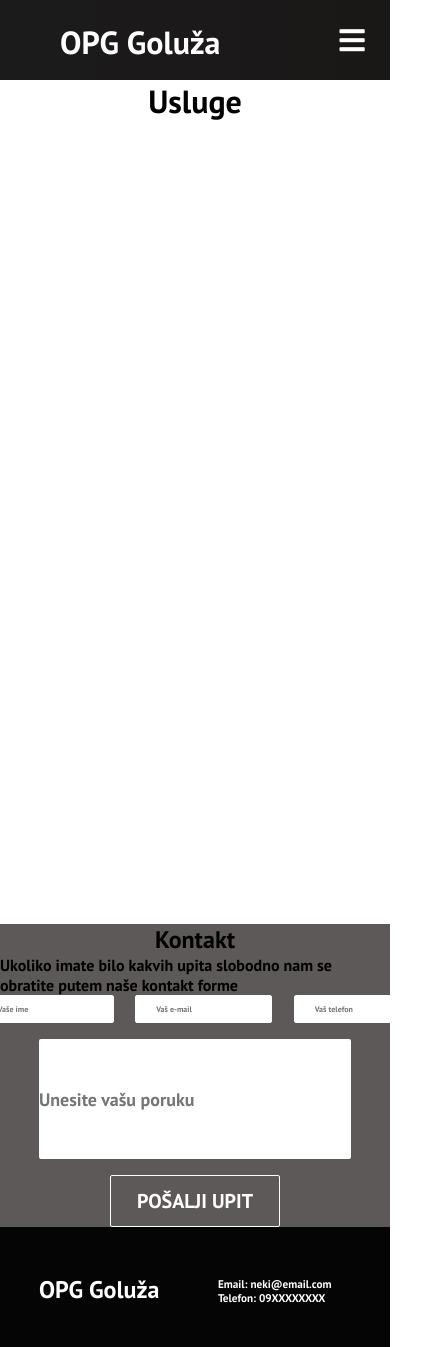
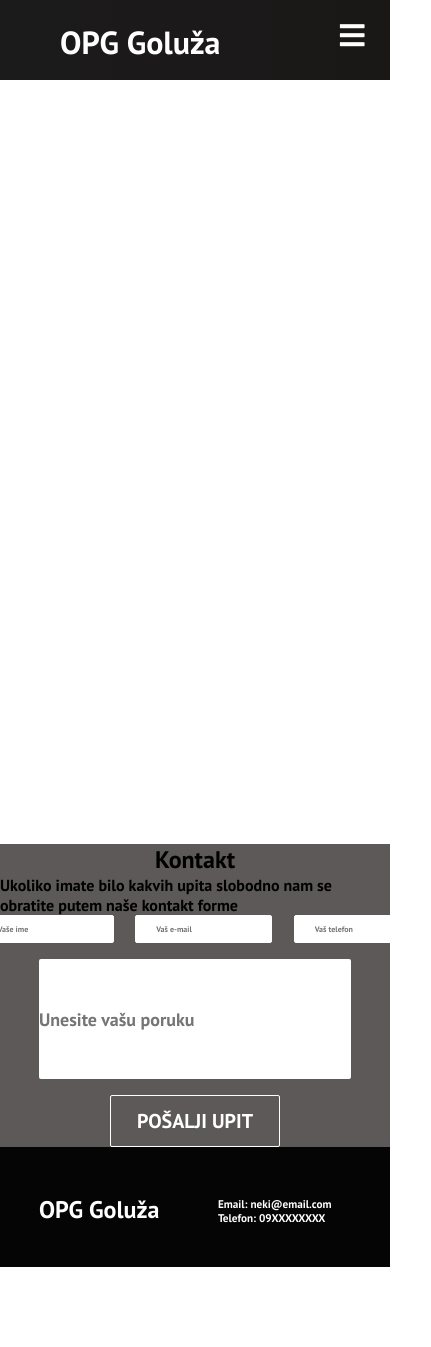
Before and after one commit to MarinB747/opg-website, a React (Create React App) app: page /usluge in a window 390 px wide. Shown: the whole page, 431 px wide, since content can reach past the window. After the commit the page ends 1267 px from the top, so only its background shows below. Built offline with nearby package versions, Linux system fonts and the light colour scheme.

Commit message:
owerflow-x i menu bar

```diff
--- a/public/index.html
+++ b/public/index.html
@@ -1,5 +1,5 @@
 <!DOCTYPE html>
-<html lang="en">
+<html lang="hr">
   <head>
     <meta charset="utf-8" />
     <link rel="icon" href="%PUBLIC_URL%/favicon.ico" />
@@ -17,34 +17,16 @@
     href="https://fonts.googleapis.com/css2?family=PT+Sans:wght@700&display=swap"
     rel="stylesheet"
   />
-    <!--
-      manifest.json provides metadata used when your web app is installed on a
-      user's mobile device or desktop. See https://developers.google.com/web/fundamentals/web-app-manifest/
-    -->
+
     <link rel="manifest" href="%PUBLIC_URL%/manifest.json" />
-    <!--
-      Notice the use of %PUBLIC_URL% in the tags above.
-      It will be replaced with the URL of the `public` folder during the build.
-      Only files inside the `public` folder can be referenced from the HTML.
 
-      Unlike "/favicon.ico" or "favicon.ico", "%PUBLIC_URL%/favicon.ico" will
-      work correctly both with client-side routing and a non-root public URL.
-      Learn how to configure a non-root public URL by running `npm run build`.
-    -->
-    <title>React App</title>
+
+    <title>OPG Goluža</title>
+    <meta data-n-head="ssr" name="keywords" content="Goluža, obrt, prirodno, sokovi, domaće, poljoprivreda, voće">
   </head>
   <body>
     <noscript>You need to enable JavaScript to run this app.</noscript>
     <div id="root"></div>
-    <!--
-      This HTML file is a template.
-      If you open it directly in the browser, you will see an empty page.
 
-      You can add webfonts, meta tags, or analytics to this file.
-      The build step will place the bundled scripts into the <body> tag.
-
-      To begin the development, run `npm start` or `yarn start`.
-      To create a production bundle, use `npm run build` or `yarn build`.
-    -->
   </body>
 </html>
--- a/src/App.css
+++ b/src/App.css
@@ -3,6 +3,7 @@
   margin: 0;
   padding: 0;
   font-family: 'PT Sans', sans-serif;
+  overflow-x: hidden;
 }
 
 .home,
--- a/src/Footer.css
+++ b/src/Footer.css
@@ -82,19 +82,6 @@ font-size: 2rem;
   font-size: 1.5rem;
 }
 
-@media only screen and (max-width: 400px){
-  .footer-container {
-    background-color: rgba(221, 211, 204, 0.733);
-    display: flex;
-    flex-direction: column;
-    justify-content: center;
-    align-self: center;
-  }
-
-
-}
-
-
 @media only screen and (max-width: 910px){
   .footer-input{
     justify-content: center;
--- a/src/components/CardItem.js
+++ b/src/components/CardItem.js
@@ -7,7 +7,7 @@ function CardItem(props) {
       <li className="cards__item">
       <Link className="cards__item__link" to={props.path}>
         <figure className="cards__item__pic-wrap" data-category={props.label}>
-          <img className="cards__item__img" alt="travel image" src={props.src}
+          <img className="cards__item__img" alt="/" src={props.src}
           />
         </figure>
         <div className="cards__item__info">
--- a/src/components/Navbar.css
+++ b/src/components/Navbar.css
@@ -5,9 +5,11 @@
   justify-content: center;
   align-items: center;
   font-size: 1.2rem;
-  position: sticky;
+  position: fixed;
   top: 0;
   z-index: 999;
+  width: 100%;
+  overflow-x: visible;
 }
 
 .navbar-container {
--- a/src/components/herosection.css
+++ b/src/components/herosection.css
@@ -4,18 +4,19 @@ video {
   height: 100%;
   position: fixed;
   z-index: -1;
+
 }
 
 .hero-container{
-   /*background: url() center center/cover no-repeat; */
   height: 100vh;
   width: 100%;
   display: flex;
   flex-direction: column;
   align-items: center;
-  box-shadow: inset 0 0 0 1000px rgba(0, 0, 0, 0.2);
+
   object-fit: contain;
   justify-content: center;
+
 }
 
 .hero-container > h1 {
@@ -24,24 +25,6 @@ video {
   margin-top: 100px;
   }
 
-.hero-container >p {
-  margin-top: 8px;
-  font-family: 'Trebuchet MS', 'Lucida Sans Unicode', 'Lucida Grande', 'Lucida Sans', Arial, sans-serif;
-  color: #fff;
-  font-size: 32px;
-  }
-
-  .hero-btns{
- margin-top: 32px;
-}
-
-.hero-btns .btn {
-  margin: 6px;
-}
-
-.fa-play-circle {
-  margin-left: 4px;
-}
 
 @media screen and (max-width: 960px) {
   .hero-container > h1 {
@@ -54,15 +37,5 @@ video {
     font-size: 50px;
     margin-top: -100px;
   }
-  .hero-container > p {
-    font-size: 30px;
-  }
-  .btn-mobile {
-    display: block;
-    text-decoration: none;
-  }
 
-  .btn {
-    width: 100%;
-  }
 }
--- a/src/components/herosection.js
+++ b/src/components/herosection.js
@@ -5,7 +5,7 @@ import "./herosection.css"
 function HeroSection() {
   return (
     <div className="hero-container">
-      <video src="/videos/video-2.mp4" autoPlay loop muted/>
+       <video src="/videos/video-2.mp4" autoPlay loop muted/>
       <h1>Nekakav slogan</h1>
       <p></p>
       </div>
```
Also changed, not shown: 1 other file (tests, documents, lock files or other folders).
